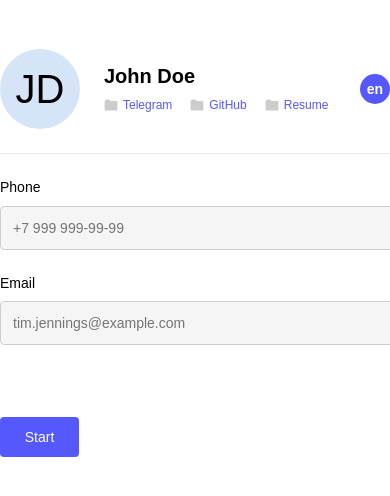
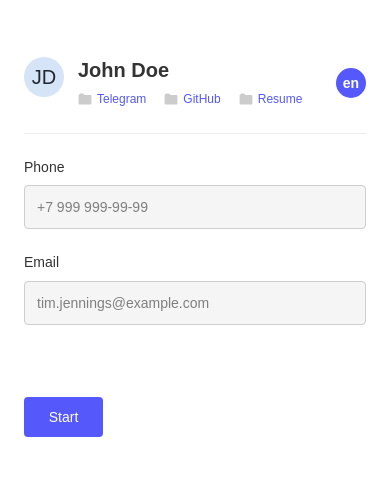
Before and after one commit to Bonamente/multistep-form, a React (Vite) app: page / in a window 390 px wide. Shown: the top 496 px of the page. Built offline with nearby package versions, Linux system fonts and the light colour scheme; no server answers.

Commit message:
feat: add responsive styles

```diff
--- a/src/components/about-form/about-form.module.css
+++ b/src/components/about-form/about-form.module.css
@@ -13,7 +13,7 @@
 
 .about {
   width: 100%;
-  height: 84px;
+  min-height: 84px;
   padding: 12px;
   margin-top: 8px;
 
--- a/src/components/advantages-form/advantages-form.module.css
+++ b/src/components/advantages-form/advantages-form.module.css
@@ -25,6 +25,7 @@
   width: 344px;
   margin-bottom: 8px;
 }
+
 .advantageInnerWrapper {
   display: flex;
   align-items: center;
@@ -43,6 +44,20 @@
   background-color: transparent;
   border: 1px solid var(--input-border-clr);
   border-radius: 4px;
+}
+
+@media (max-width: 550px) {
+  .advantageOuterWrapper {
+    width: 100%;
+  }
+
+  .advantageInput {
+    width: 100%;
+  }
+
+  .advantageInput input {
+    width: 100%;
+  }
 }
 
 .removeBtn {
@@ -114,6 +129,4 @@
   width: 16px;
   height: 16px;
   margin-right: 8px;
-
-  border-color: red;
 }
--- a/src/components/contact-form/contact-form.module.css
+++ b/src/components/contact-form/contact-form.module.css
@@ -10,6 +10,13 @@
   flex-direction: column;
 
   width: 400px;
+}
+
+@media (max-width: 550px) {
+  .phoneInputContainer,
+  .emailInput {
+    width: 100%;
+  }
 }
 
 .phoneInput,
--- a/src/components/header/header.module.css
+++ b/src/components/header/header.module.css
@@ -1,10 +1,13 @@
 .header {
+  position: relative;
+
   display: flex;
   flex-wrap: wrap;
 
   width: 100%;
   padding-top: 25px;
   padding-bottom: 24px;
+  margin-bottom: 24px;
 
   border-bottom: 1px solid var(--clr-gray-lt);
 }
@@ -43,3 +46,21 @@
   margin-left: auto;
   align-self: center;
 }
+
+@media (max-width: 550px) {
+  .userInitials {
+    font-size: var(--fs-2);
+  }
+
+  .userInfo {
+    margin-left: 14px;
+  }
+}
+
+@media (max-width: 370px) {
+  .langSwitcher {
+    position: absolute;
+    top: 20px;
+    right: 0;
+  }
+}
--- a/src/components/modal/modal.module.css
+++ b/src/components/modal/modal.module.css
@@ -28,6 +28,20 @@
   border-radius: 12px;
 
   background-color: var(--clr-white);
+}
+
+@media (max-width: 700px) {
+  .modal {
+    width: 360px;
+    padding: 15px;
+  }
+}
+
+@media (max-width: 500px) {
+  .modal {
+    width: 300px;
+    padding: 10px;
+  }
 }
 
 .errorTitle,
--- a/src/components/profile-form/profile-form.module.css
+++ b/src/components/profile-form/profile-form.module.css
@@ -11,6 +11,12 @@
   width: 300px;
   padding-bottom: 24px;
   margin-bottom: 24px;
+}
+
+@media (max-width: 550px) {
+  .inputContainer {
+    width: 100%;
+  }
 }
 
 .profileInput {
--- a/src/components/stepper/stepper.module.css
+++ b/src/components/stepper/stepper.module.css
@@ -1,8 +1,6 @@
 .mainContainer {
   width: 100%;
-  max-width: 680px;
   margin: 0 auto;
-  padding: 0 16px;
 }
 
 .stepContainer {
@@ -10,8 +8,6 @@
 
   display: flex;
   justify-content: space-between;
-
-  margin-top: 70px;
 }
 
 .stepContainer::before {
@@ -69,7 +65,7 @@
 
 .stepsLabelContainer {
   position: absolute;
-  top: 66px;
+  top: 32px;
   left: 50%;
 
   transform: translate(-50%, -50%);
--- a/src/components/user-icon/user-icon.module.css
+++ b/src/components/user-icon/user-icon.module.css
@@ -9,3 +9,10 @@
   border-radius: 50%;
   background-color: var(--clr-blue-lt);
 }
+
+@media (max-width: 550px) {
+  .userIcon {
+    width: 40px;
+    height: 40px;
+  }
+}
--- a/src/index.css
+++ b/src/index.css
@@ -6,10 +6,11 @@
   --clr-gray-lt: #ebebeb;
   --clr-gray-dk: #a6a6a6;
 
+  --clr-blue-gray: #212830;
   --clr-blue-lt: #d5e4f7;
 
   --clr-primary: #5558fa;
-  --clr-primary-dk: #4244e7;
+  --clr-primary-dk: #2f32dd;
 
   --clr-danger: rgb(255, 0, 0);
   --clr-danger-dk: rgb(223, 4, 4);
@@ -25,8 +26,9 @@
   --fs-2: 20px;
   --fs-3: var(--fs-base);
   --fs-4: 12px;
+
+  --transition: all 0.4s ease-in;
 }
-
 
 html {
   box-sizing: border-box;
@@ -45,6 +47,7 @@ body {
   font-size: var(--fs-base);
   font-weight: 400;
   line-height: 1.4;
+  color: var(--clr-base);
 }
 
 #root {
@@ -72,6 +75,8 @@ a {
   color: inherit;
   text-decoration: none;
   outline: none;
+
+  transition: var(--transition);
 }
 
 ul {
@@ -81,6 +86,11 @@ ul {
 img {
   display: block;
   max-width: 100%;
+}
+
+::placeholder {
+  color: var(--input-placeholder-clr);
+  opacity: 1; /* Firefox */
 }
 
 .visually-hidden {
@@ -96,3 +106,40 @@ img {
   clip: rect(0 0 0 0);
   overflow: hidden;
 }
+
+.container {
+  width: 900px;
+  max-width: 900px;
+  padding-top: 62px;
+  padding-left: 24px;
+  padding-right: 24px;
+  padding-bottom: 60px;
+
+  margin: 0 auto;
+}
+
+.create-container {
+  padding-left: 110px;
+  padding-right: 110px;
+}
+
+@media (max-width: 968px) {
+  .container {
+    max-width: unset;
+    width: 100%;
+    padding-top: 32px;
+    padding-bottom: 30px
+  }
+
+  .create-container {
+    padding-left: 48px;
+    padding-right: 48px;
+  }
+}
+
+@media (max-width: 330px) {
+  .container {
+    padding-left: 15px;
+    padding-right: 15px;
+  }
+}
--- a/src/pages/create/create.module.css
+++ b/src/pages/create/create.module.css
@@ -1,5 +1,5 @@
 .pageWrapper {
-  margin-top: 62px;
+  margin-top: 72px;
 }
 
 .navigation {
@@ -10,10 +10,16 @@
   margin-top: 88px;
 }
 
+@media (max-width: 550px) {
+  .navigation {
+    margin-top: 44px;
+  }
+}
+
 .backBtn,
 .nextBtn {
   min-width: 73px;
-  height: 44;
+  height: 44px;
   padding: 12px 16px;
 
   color: var(--clr-white);
--- a/src/pages/create/create.tsx
+++ b/src/pages/create/create.tsx
@@ -2,12 +2,13 @@ import { useNavigate, useParams } from 'react-router-dom';
 import { useTranslation } from 'react-i18next';
 import cn from 'classnames';
 
+import { useAppSelector } from '../../hooks/redux-hooks';
 import ProfileForm from '../../components/profile-form/profile-form';
-import styles from './create.module.css';
 import AdvantagesForm from '../../components/advantages-form/advantages-form';
 import CustomBtn from '../../components/custom/button/custom-btn';
 import AboutForm from '../../components/about-form/about-form';
 import Stepper from '../../components/stepper/stepper';
+import styles from './create.module.css';
 
 const steps = [
   {
@@ -25,6 +26,7 @@ const steps = [
 ];
 
 const Create = () => {
+  const { status } = useAppSelector((state) => state.user);
   const { t } = useTranslation();
   const navigate = useNavigate();
   const { step } = useParams();
@@ -46,7 +48,7 @@ const Create = () => {
   }
 
   return (
-    <div className="container">
+    <div className="container create-container">
       <Stepper steps={steps} activeStep={Number(step.replace(/\D/g, ''))} />
 
       <main>
@@ -66,7 +68,12 @@ const Create = () => {
           {t('buttons.back')}
         </CustomBtn>
 
-        <CustomBtn form={formId} classNames={cn(styles.nextBtn)} type="submit">
+        <CustomBtn
+          form={formId}
+          classNames={cn(styles.nextBtn)}
+          type="submit"
+          disabled={status === 'loading'}
+        >
           {step === 'step3' ? `${t('buttons.submit')}` : `${t('buttons.next')}`}
         </CustomBtn>
       </div>
--- a/src/pages/home/home.module.css
+++ b/src/pages/home/home.module.css
@@ -1,3 +1,3 @@
-.pageWrapper {
+/* .pageWrapper {
   margin-top: 24px;
-}
+} */
```
